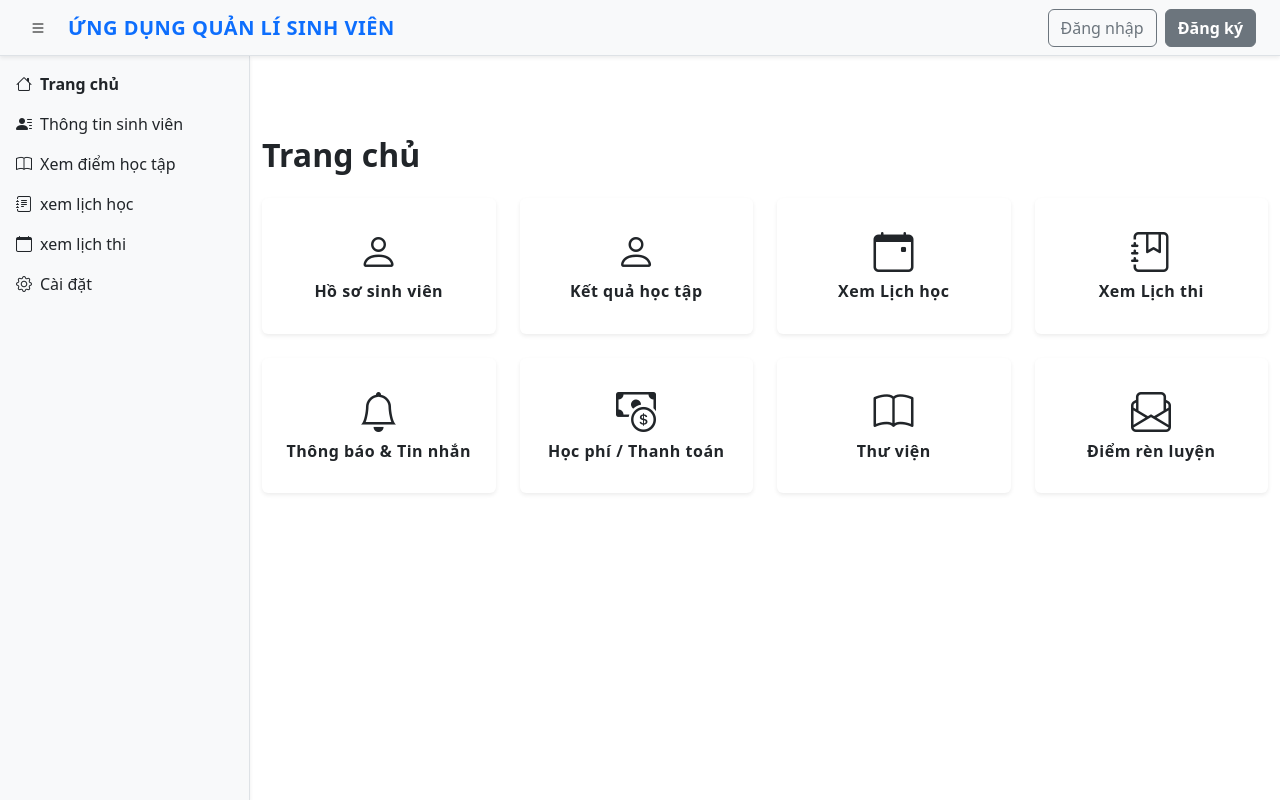
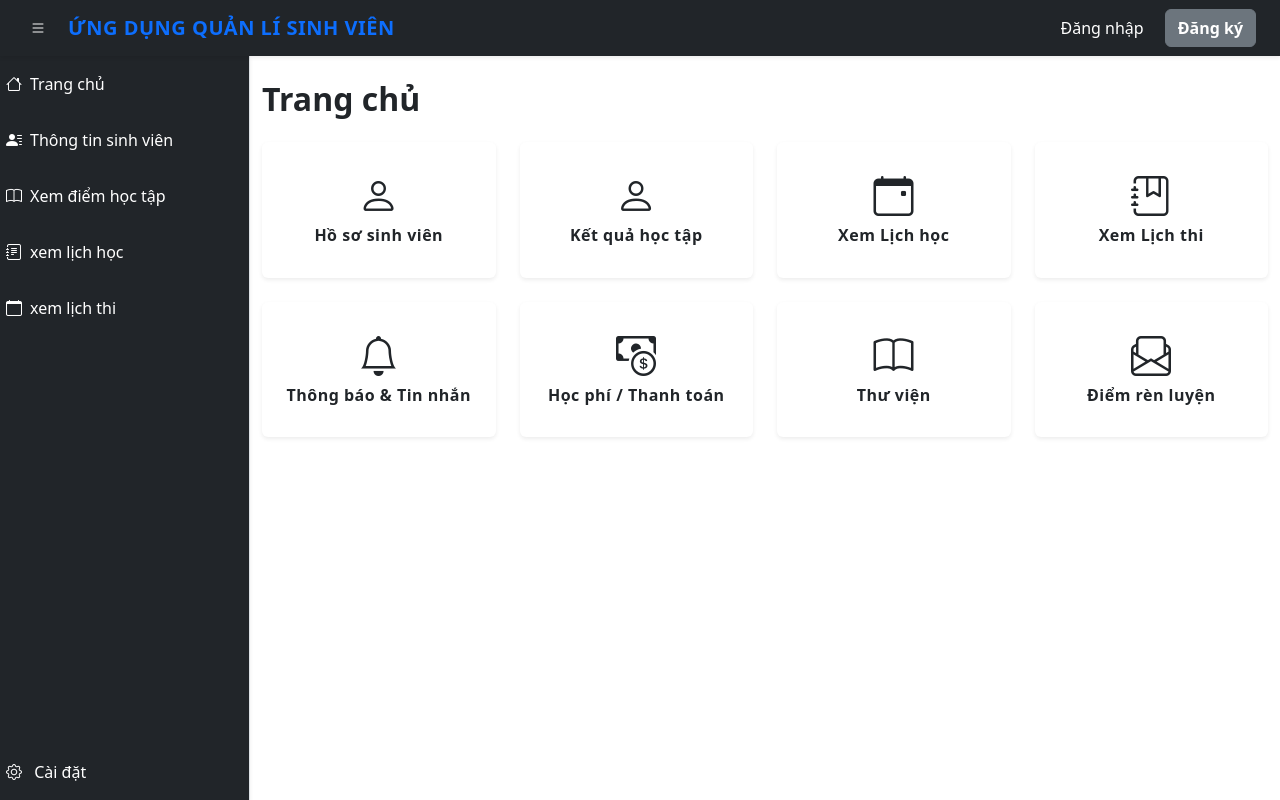
Before and after one commit to blueMonkey23/QuanLySinhVien, a PHP site: page / in a window 1280 px wide. Run offline with PHP 8.4, Linux system fonts and the light colour scheme.

Commit message:
update new index UI

```diff
--- a/css/index.css
+++ b/css/index.css
@@ -14,7 +14,7 @@ body.index {
   left: 0;
   right: 0;
   z-index: 1050;
-  background-color: #fff;
+  background-color: #F6F9FC;
   box-shadow: 0 2px 8px rgba(0,0,0,0.08);
   height: 56px;
 }
@@ -80,11 +80,25 @@ body.index {
 }
 
 .main-content {
-  padding-top: 56px;
+  overflow-x: hidden;
 }
 
-.menu-seclect li:hover {
-  font-weight: bold;
+.menu-seclect-text {
+  padding: 16px 6px;
+  position: relative;
+  border-radius: 6px;
+  transition: background-color 0.2s ease;
+}
+
+.menu-seclect-text:hover {
+  background-color: #0d6efd;
+}
+
+.sidebar-text{
+  text-decoration-color: white !important;
+}
+.sidebar-text:hover{
+  text-decoration-color: white !important;
 }
 
 .menu-card {
@@ -124,6 +138,8 @@ body.index {
 
   .sidebar {
     left: 0;
+    display: flex;
+    flex-direction: column;
   }
 
   .main-content {
--- a/index.html
+++ b/index.html
@@ -15,10 +15,10 @@
 
 <body class="index">
 
-<nav class="navbar bg-light border-bottom shadow-sm px-4 d-flex justify-content-between align-items-center">
+<nav class="navbar bg-dark shadow-sm px-4 d-flex justify-content-between align-items-center">
   <div class="d-flex">
-    <button id="toggle-btn" type="button" class="me-3">
-      <i class="bi bi-list"></i>
+    <button id="toggle-btn" type="button" class="me-3 text-white">
+      <i class="bi bi-list text-white"></i>
     </button>
     <a class="navbar-brand fw-bold text-primary mb-0" href="#">
       ỨNG DỤNG QUẢN LÍ SINH VIÊN
@@ -29,15 +29,22 @@
     </div>
 </nav>
 
-<div id="sidebar" class="sidebar bg-light border-end shadow-sm">
-  <div class="p-3">
+<div id="sidebar" class="sidebar bg-dark border-end shadow-sm">
+  <div>
     <ul class="list-unstyled menu-seclect">
-      <li class="mb-3 fw-bold"><i class="bi bi-house me-2"></i><a href="index.html" class="text-decoration-none text-dark">Trang chủ</a></li>
-      <li class="mb-3"><i class="bi bi-person-lines-fill me-2"></i><a href="information.html" class="text-decoration-none text-dark">Thông tin sinh viên</a></li>
-      <li class="mb-3"><i class="bi bi-book me-2"></i><a href="grades.html" class="text-decoration-none text-dark">Xem điểm học tập</a></li>
-      <li class="mb-3"><i class="bi bi-journal-text me-2"></i><a href="class_schedule.html" class="text-decoration-none text-dark">xem lịch học</a></li>
-      <li class="mb-3"><i class="bi bi-calendar me-2"></i><a href="exam_schedule.html" class="text-decoration-none text-dark">xem lịch thi</a></li>
-      <li class="mb-3"><i class="bi bi-gear me-2"></i><a href="#" class="text-decoration-none text-dark">Cài đặt</a></li>
+      <a href="index.html" class="text-decoration-none text-white"><li class="text-white menu-seclect-text"><i class="bi bi-house me-2"></i>Trang chủ</li></a>
+      <a href="information.html" class="text-decoration-none text-white"><li class="text-white menu-seclect-text"><i class="bi bi-person-lines-fill me-2"></i>Thông tin sinh viên</li></a>
+      <a href="grades.html" class="text-decoration-none text-white"><li class="text-white menu-seclect-text"><i class="bi bi-book me-2"></i>Xem điểm học tập</li></a>
+      <a href="class_schedule.html" class="text-decoration-none text-white"><li class="text-white menu-seclect-text"><i class="bi bi-journal-text me-2"></i>xem lịch học</li></a>
+      <a href="exam_schedule.html" class="text-decoration-none text-white"><li class="text-white menu-seclect-text"><i class="bi bi-calendar me-2"></i>xem lịch thi</li></a>
+    </ul>
+  </div>
+    <div class="mt-auto">
+    <ul class="list-unstyled mb-0">
+      <li class="text-white menu-seclect-text">
+        <i class="bi bi-gear me-2"></i>
+        <a href="#" class="text-decoration-none text-white">Cài đặt</a>
+      </li>
     </ul>
   </div>
 </div>
--- a/js/script.js
+++ b/js/script.js
@@ -30,7 +30,7 @@ document.addEventListener('DOMContentLoaded', function() {
             }
         } else {
             authButtons.innerHTML = `
-                <button class="btn btn-outline-secondary me-2" id="btnLogin">Đăng nhập</button>
+                <button class="btn text-white me-2" id="btnLogin">Đăng nhập</button>
                 <button class="btn btn-secondary fw-bold" id="btnRegister">Đăng ký</button>
             `;
         }
```
